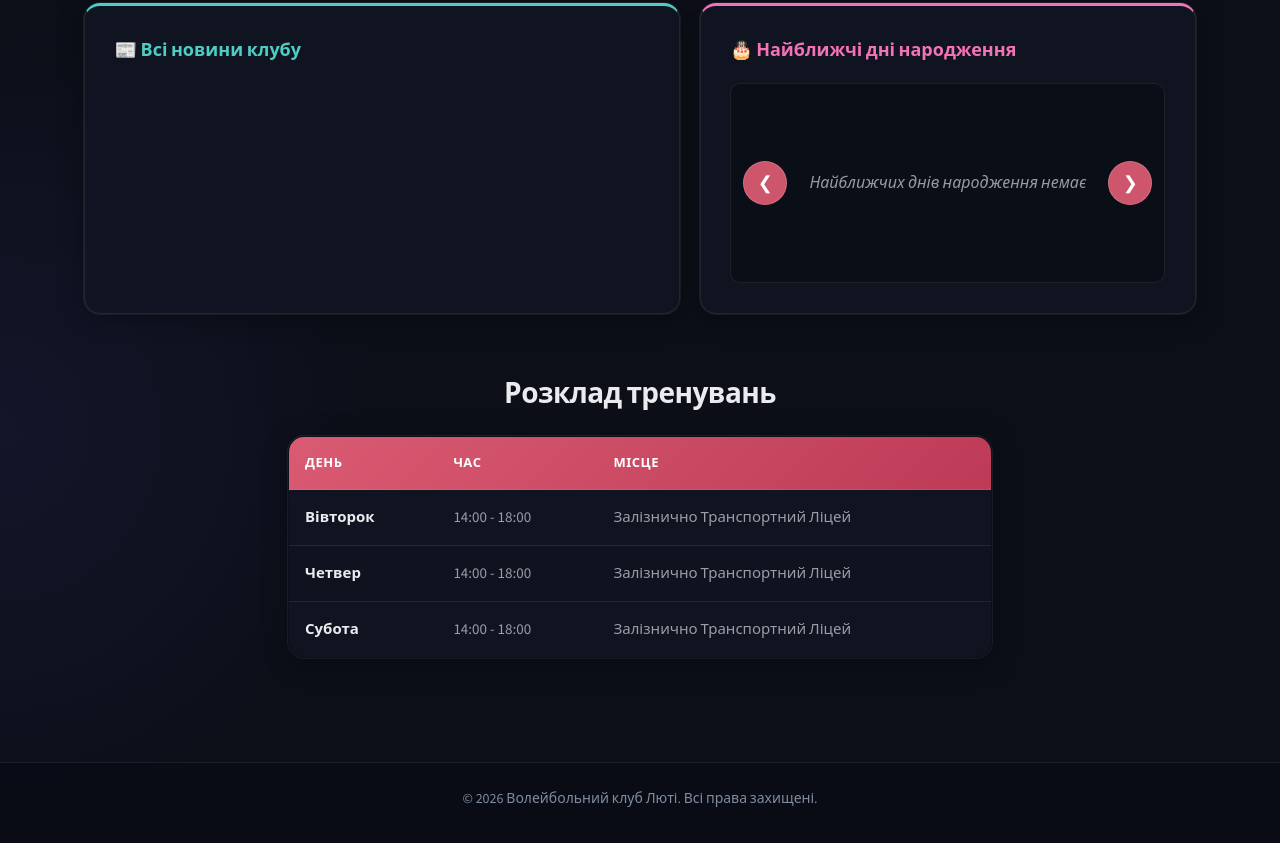
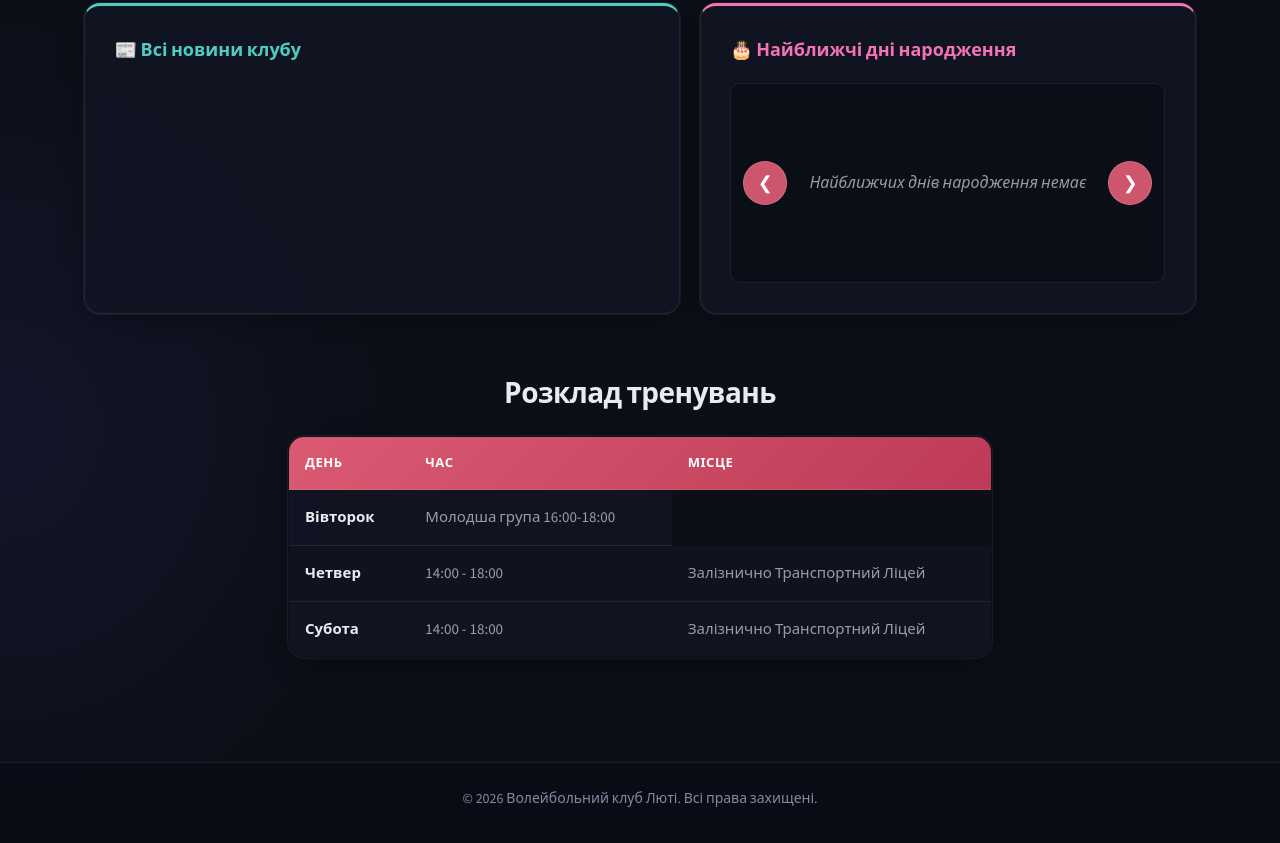
Before and after one commit to Hyperhen/Sait, a website: page public/index.html in a window 1280 px wide. Shown: the part 1219-2062 px from the top of the page. Drawn offline with nearby package versions, Linux system fonts and the light colour scheme.

Commit message:
Update Tuesday schedule in index.html

```diff
--- a/public/index.html
+++ b/public/index.html
@@ -75,7 +75,7 @@
             <tr><th>День</th><th>Час</th><th>Місце</th></tr>
         </thead>
         <tbody>
-            <tr><td>Вівторок</td><td>14:00 - 18:00</td><td>Залізнично Транспортний Ліцей</td></tr>
+            <tr><td>Вівторок</td><td>Молодша група 16:00-18:00
             <tr><td>Четвер</td><td>14:00 - 18:00</td><td>Залізнично Транспортний Ліцей</td></tr>
             <tr><td>Субота</td><td>14:00 - 18:00</td><td>Залізнично Транспортний Ліцей</td></tr>
         </tbody>
```
